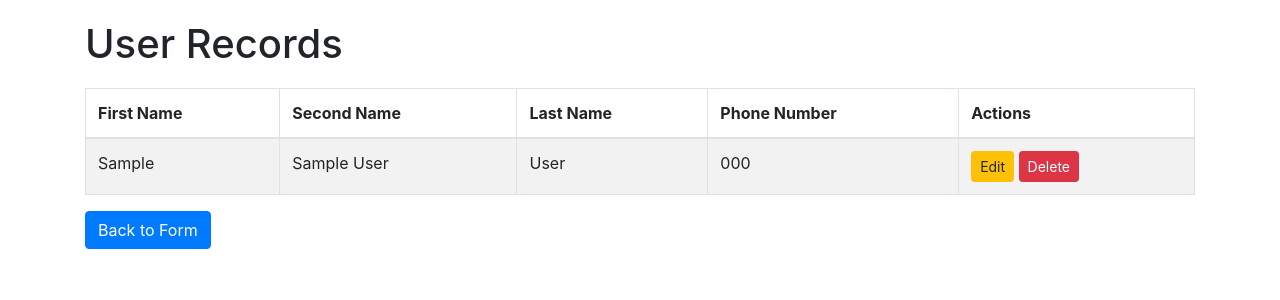
After one commit to G-Maarts/database-connection-php-mysql, a PHP site: page /records in a window 1280 px wide. The commit adds this page. Shown: the top 300 px of the page. Run offline with PHP 8.4, Linux system fonts and the light colour scheme; tables that the repository leaves empty or names only in its code hold one stand-in row (values such as "Sample post").

Commit message:
Update README and add user data handling

```diff
--- /dev/null
+++ b/records.php
@@ -0,0 +1,240 @@
+<?php
+// Redirect if accessing /project1/index
+if ($_SERVER['REQUEST_URI'] === '/project1/index' || $_SERVER['REQUEST_URI'] === '/project1/index/') {
+  header("Location: /project1/"); // Redirect to root without showing 'index.php'
+  exit();
+}
+
+session_start(); // Start a new session or resume the existing session
+
+// Database configuration
+$host = 'localhost'; // Define the database host
+$dbname = 'project1'; // Define the name of the database
+$username = 'root'; // Define the username for database connection
+$password = ''; // Define the password for database connection
+
+$records = []; // Initialize an array to hold fetched records from the database
+
+try {
+    // Create a new PDO instance to connect to the database
+    $pdo = new PDO("mysql:host=$host;dbname=$dbname", $username, $password);
+    // Set the error mode to exception to handle errors properly
+    $pdo->setAttribute(PDO::ATTR_ERRMODE, PDO::ERRMODE_EXCEPTION);
+
+    // Prepare an SQL statement to select all records from the user table
+    $stmt = $pdo->prepare("SELECT * FROM user");
+    // Execute the prepared statement
+    $stmt->execute();
+
+    // Fetch all records as an associative array
+    $records = $stmt->fetchAll(PDO::FETCH_ASSOC);
+} catch (PDOException $e) {
+    // If a database connection error occurs, store the error message in the session
+    $_SESSION['message'] = "Connection failed: " . $e->getMessage();
+    // Redirect to the records page
+    header("Location: records.php");
+    exit(); // Terminate the script after redirection
+}
+
+// Handle form submissions for updating or deleting records
+if ($_SERVER['REQUEST_METHOD'] === 'POST') { // Check if the request method is POST
+    if (isset($_POST['update'])) { // Check if the update button was clicked
+        // Define a regex pattern for validating phone numbers
+        $phonePattern = '/^\+?[0-9\s\-\(\)]+$/'; // Example: allows digits, +, spaces, - and parentheses
+
+        // Validate the phone number against the regex pattern
+        if (!preg_match($phonePattern, $_POST['phone'])) {
+            // If the phone number is invalid, store an error message in the session
+            $_SESSION['message'] = "Invalid phone number format.";
+        } else {
+            // Prepare a SQL statement to check if the phone number exists for another user
+            $stmt = $pdo->prepare("SELECT COUNT(*) FROM user WHERE phone = :phone AND id != :id");
+            // Execute the statement with the phone number and the user ID
+            $stmt->execute(['phone' => $_POST['phone'], 'id' => $_POST['id']]);
+            // Fetch the count of existing phone numbers
+            $exists = $stmt->fetchColumn();
+
+            if ($exists > 0) { // If the phone number already exists
+                $_SESSION['message'] = "This phone number is already in use."; // Store an error message
+            } else {
+                // Prepare a SQL statement to update the user's information
+                $stmt = $pdo->prepare("UPDATE user SET firstname = :firstname, secondname = :secondname, lastname = :lastname, phone = :phone WHERE id = :id");
+                // Execute the statement with the provided values
+                if ($stmt->execute([
+                    'firstname' => $_POST['firstname'],
+                    'secondname' => $_POST['secondname'],
+                    'lastname' => $_POST['lastname'],
+                    'phone' => $_POST['phone'],
+                    'id' => $_POST['id']
+                ])) {
+                    $_SESSION['message'] = "Record updated successfully!"; // Success message
+                } else {
+                    $_SESSION['message'] = "Error updating record."; // Error message
+                }
+                header("Location: records.php"); // Redirect to the records page after update
+                exit(); // Terminate the script after redirection
+            }
+        }
+    }
+
+    if (isset($_POST['delete'])) { // Check if the delete button was clicked
+        // Prepare a SQL statement to delete the user by ID
+        $stmt = $pdo->prepare("DELETE FROM user WHERE id = :id");
+        // Execute the statement with the provided user ID
+        if ($stmt->execute(['id' => $_POST['id']])) {
+            $_SESSION['message'] = "Record deleted successfully!"; // Success message
+        } else {
+            $_SESSION['message'] = "Error deleting record."; // Error message
+        }
+        header("Location: records.php"); // Redirect to the records page after deletion
+        exit(); // Terminate the script after redirection
+    }
+}
+?>
+
+<!DOCTYPE html>
+<html lang="en">
+<head>
+    <meta charset="UTF-8"> <!-- Character encoding for the HTML document -->
+    <meta name="viewport" content="width=device-width, initial-scale=1.0"> <!-- Responsive design settings -->
+    <title>User Records</title> <!-- Title of the HTML document -->
+    <link rel="stylesheet" href="https://stackpath.bootstrapcdn.com/bootstrap/4.5.2/css/bootstrap.min.css"> <!-- Bootstrap CSS for styling -->
+    <style>
+        body {
+            padding: 20px; /* Padding around the body */
+        }
+        table {
+            margin-top: 20px; /* Margin above the table */
+        }
+        .modal-header, .modal-footer {
+            border: none; /* Remove borders from modal header and footer */
+        }
+    </style>
+</head>
+<body>
+
+    <div class="container">
+        <h1>User Records</h1>
+
+        <?php if (isset($_SESSION['message'])): ?> <!-- Check if there's a message in the session -->
+            <script>alert('<?= htmlspecialchars($_SESSION['message']) ?>');</script> <!-- Display the message in an alert -->
+            <?php unset($_SESSION['message']); // Clear message after displaying ?>
+        <?php endif; ?>
+
+        <?php if (count($records) > 0): ?> <!-- Check if there are records to display -->
+            <table class="table table-bordered table-striped"> <!-- Start a Bootstrap table -->
+                <thead>
+                    <tr>
+                        <th>First Name</th>
+                        <th>Second Name</th>
+                        <th>Last Name</th>
+                        <th>Phone Number</th>
+                        <th>Actions</th>
+                    </tr>
+                </thead>
+                <tbody>
+                    <?php foreach ($records as $record): ?> <!-- Loop through each record -->
+                        <tr>
+                            <td><?= htmlspecialchars($record['firstname']) ?></td> <!-- Display first name -->
+                            <td><?= htmlspecialchars($record['secondname']) ?></td> <!-- Display second name -->
+                            <td><?= htmlspecialchars($record['lastname']) ?></td> <!-- Display last name -->
+                            <td><?= htmlspecialchars($record['phone']) ?></td> <!-- Display phone number -->
+                            <td>
+                                <!-- Button to open the edit modal -->
+                                <button class="btn btn-warning btn-sm edit-btn" data-id="<?= $record['id'] ?>" data-toggle="modal" data-target="#editModal">Edit</button>
+                                <!-- Button to open the delete modal -->
+                                <button class="btn btn-danger btn-sm delete-btn" data-id="<?= $record['id'] ?>" data-toggle="modal" data-target="#deleteModal">Delete</button>
+                            </td>
+                        </tr>
+                    <?php endforeach; ?>
+                </tbody>
+            </table>
+        <?php else: ?>
+            <p>No records found.</p> <!-- Message when no records are available -->
+        <?php endif; ?>
+
+        <a class="btn btn-primary" href="index">Back to Form</a> <!-- Button to go back to the form -->
+    </div>
+
+    <!-- Edit Modal -->
+    <div class="modal fade" id="editModal" tabindex="-1" role="dialog" aria-labelledby="editModalLabel" aria-hidden="true">
+        <div class="modal-dialog" role="document">
+            <div class="modal-content">
+                <div class="modal-header">
+                    <h5 class="modal-title" id="editModalLabel">Edit User</h5> <!-- Title of the modal -->
+                    <button type="button" class="close" data-dismiss="modal" aria-label="Close"> <!-- Close button -->
+                        <span aria-hidden="true">&times;</span>
+                    </button>
+                </div>
+                <div class="modal-body">
+                    <form id="editForm" method="POST"> <!-- Form for editing user details -->
+                        <input type="hidden" id="editId" name="id"> <!-- Hidden field to hold user ID -->
+                        <div class="form-group">
+                            <label for="editFirstName">First Name</label> <!-- Label for first name -->
+                            <input type="text" class="form-control" id="editFirstName" name="firstname" required> <!-- Input for first name -->
+                        </div>
+                        <div class="form-group">
+                            <label for="editSecondName">Second Name</label> <!-- Label for second name -->
+                            <input type="text" class="form-control" id="editSecondName" name="secondname" required> <!-- Input for second name -->
+                        </div>
+                        <div class="form-group">
+                            <label for="editLastName">Last Name</label> <!-- Label for last name -->
+                            <input type="text" class="form-control" id="editLastName" name="lastname" required> <!-- Input for last name -->
+                        </div>
+                        <div class="form-group">
+                            <label for="editPhone">Phone Number</label> <!-- Label for phone number -->
+                            <input type="text" class="form-control" id="editPhone" name="phone" required> <!-- Input for phone number -->
+                        </div>
+                        <button type="submit" name="update" class="btn btn-primary">Update</button> <!-- Submit button for updating -->
+                    </form>
+                </div>
+            </div>
+        </div>
+    </div>
+
+    <!-- Delete Modal -->
+    <div class="modal fade" id="deleteModal" tabindex="-1" role="dialog" aria-labelledby="deleteModalLabel" aria-hidden="true">
+        <div class="modal-dialog" role="document">
+            <div class="modal-content">
+                <div class="modal-header">
+                    <h5 class="modal-title" id="deleteModalLabel">Delete User</h5> <!-- Title of the delete modal -->
+                    <button type="button" class="close" data-dismiss="modal" aria-label="Close"> <!-- Close button -->
+                        <span aria-hidden="true">&times;</span>
+                    </button>
+                </div>
+                <div class="modal-body">
+                    <form id="deleteForm" method="POST"> <!-- Form for deleting user -->
+                        <input type="hidden" id="deleteId" name="id"> <!-- Hidden field to hold user ID -->
+                        <p>Are you sure you want to delete this user?</p> <!-- Confirmation message -->
+                        <button type="submit" name="delete" class="btn btn-danger">Delete</button> <!-- Submit button for deletion -->
+                    </form>
+                </div>
+            </div>
+        </div>
+    </div>
+
+    <script src="https://code.jquery.com/jquery-3.5.1.slim.min.js"></script> <!-- jQuery for modal functionality -->
+    <script src="https://cdn.jsdelivr.net/npm/@popperjs/core@2.9.3/dist/umd/popper.min.js"></script> <!-- Popper.js for tooltip and popover positioning -->
+    <script src="https://stackpath.bootstrapcdn.com/bootstrap/4.5.2/js/bootstrap.min.js"></script> <!-- Bootstrap JS for modal functionality -->
+
+    <script>
+        // Populate the edit modal with user data
+        $('.edit-btn').on('click', function() {
+            var id = $(this).data('id'); // Get the user ID from the button's data attribute
+            var row = $(this).closest('tr'); // Get the closest row for this button
+            $('#editId').val(id); // Set the user ID in the edit modal
+            $('#editFirstName').val(row.find('td:eq(0)').text()); // Set the first name in the edit modal
+            $('#editSecondName').val(row.find('td:eq(1)').text()); // Set the second name in the edit modal
+            $('#editLastName').val(row.find('td:eq(2)').text()); // Set the last name in the edit modal
+            $('#editPhone').val(row.find('td:eq(3)').text()); // Set the phone number in the edit modal
+        });
+
+        // Populate the delete modal with user ID
+        $('.delete-btn').on('click', function() {
+            var id = $(this).data('id'); // Get the user ID from the button's data attribute
+            $('#deleteId').val(id); // Set the user ID in the delete modal
+        });
+    </script>
+
+</body>
+</html>
```
Also changed, not shown: index.php (+140 -89 lines), .htaccess (added), README.md.
